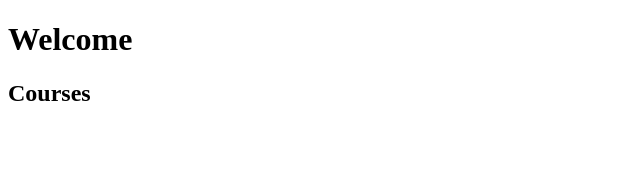
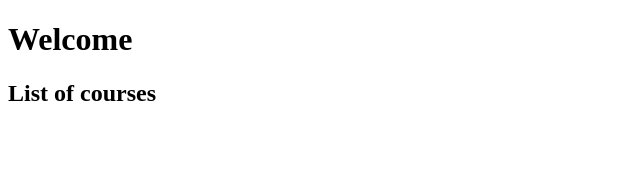
Before and after one commit to rastlyn80/angular-special-app, an Angular app: page / in a window 1280 px wide. Shown: the top 170 px of the page, without its empty margins (0-640 px from the left). Built offline with nearby package versions, Linux system fonts and the light colour scheme.

Commit message:
Generated a new Component and started experimenting with string interpolation within the template

```diff
--- a/src/app/app.module.ts
+++ b/src/app/app.module.ts
@@ -3,11 +3,13 @@ import { BrowserModule } from '@angular/platform-browser';
 import { NgModule } from '@angular/core';
 
 import { AppComponent } from './app.component';
+import { CourseComponent } from './course/course.component';
 
 @NgModule({
   declarations: [
     AppComponent,
-    CoursesComponent
+    CoursesComponent,
+    CourseComponent
   ],
   imports: [
     BrowserModule
--- /dev/null
+++ b/src/app/course/course.component.html
@@ -0,0 +1,3 @@
+<p>
+  course works!
+</p>
--- /dev/null
+++ b/src/app/course/course.component.ts
@@ -0,0 +1,15 @@
+import { Component, OnInit } from '@angular/core';
+
+@Component({
+  selector: 'app-course',
+  templateUrl: './course.component.html',
+  styleUrls: ['./course.component.css']
+})
+export class CourseComponent implements OnInit {
+
+  constructor() { }
+
+  ngOnInit() {
+  }
+
+}
--- a/src/app/courses.component.ts
+++ b/src/app/courses.component.ts
@@ -2,7 +2,12 @@ import { Component } from '@angular/core';
 
 @Component({
   selector: 'courses',
-  template: "<h2>Courses</h2>"
+  template: '<h2>{{ getTitle() }}</h2>'
 })
 export class CoursesComponent {
+  title = "List of courses";
+
+  getTitle() {
+    return this.title;
+  }
 }
```
Also changed, not shown: src/app/course/course.component.css (added), 1 other file (tests, documents, lock files or other folders).
